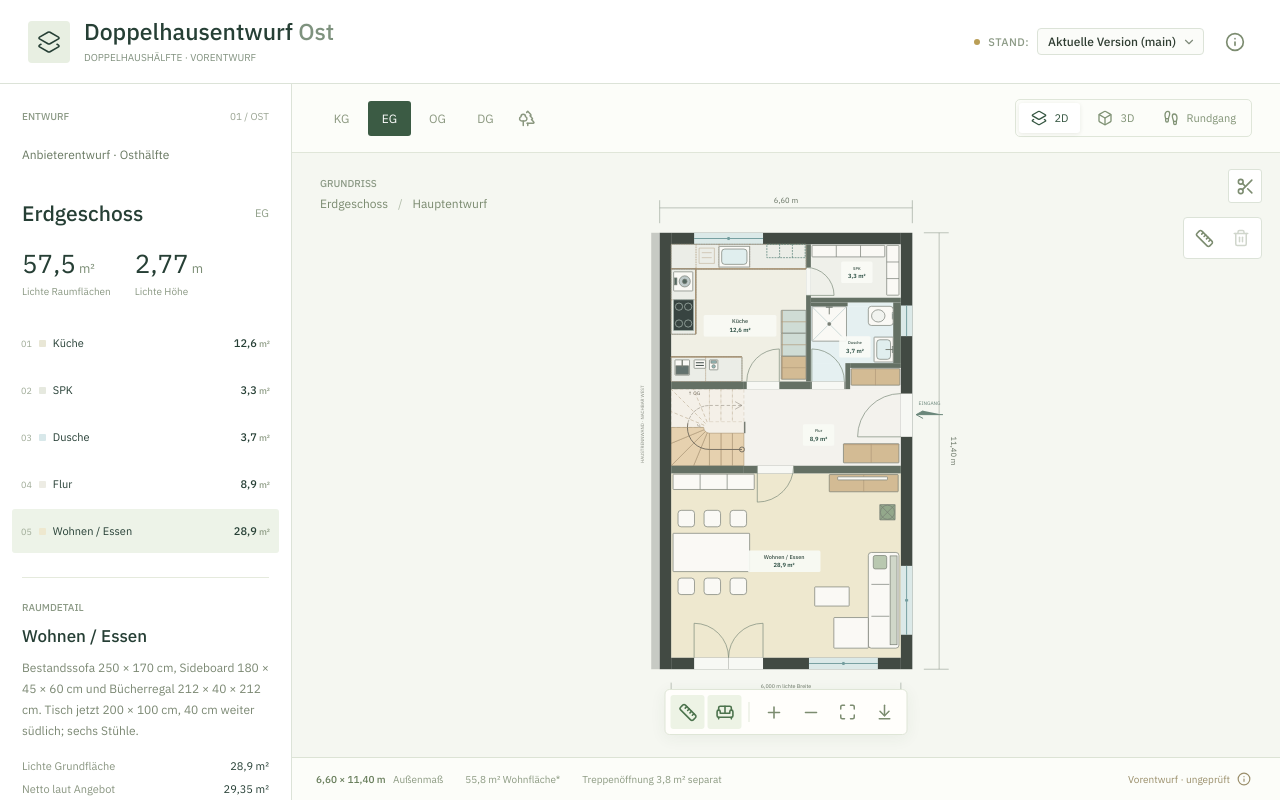
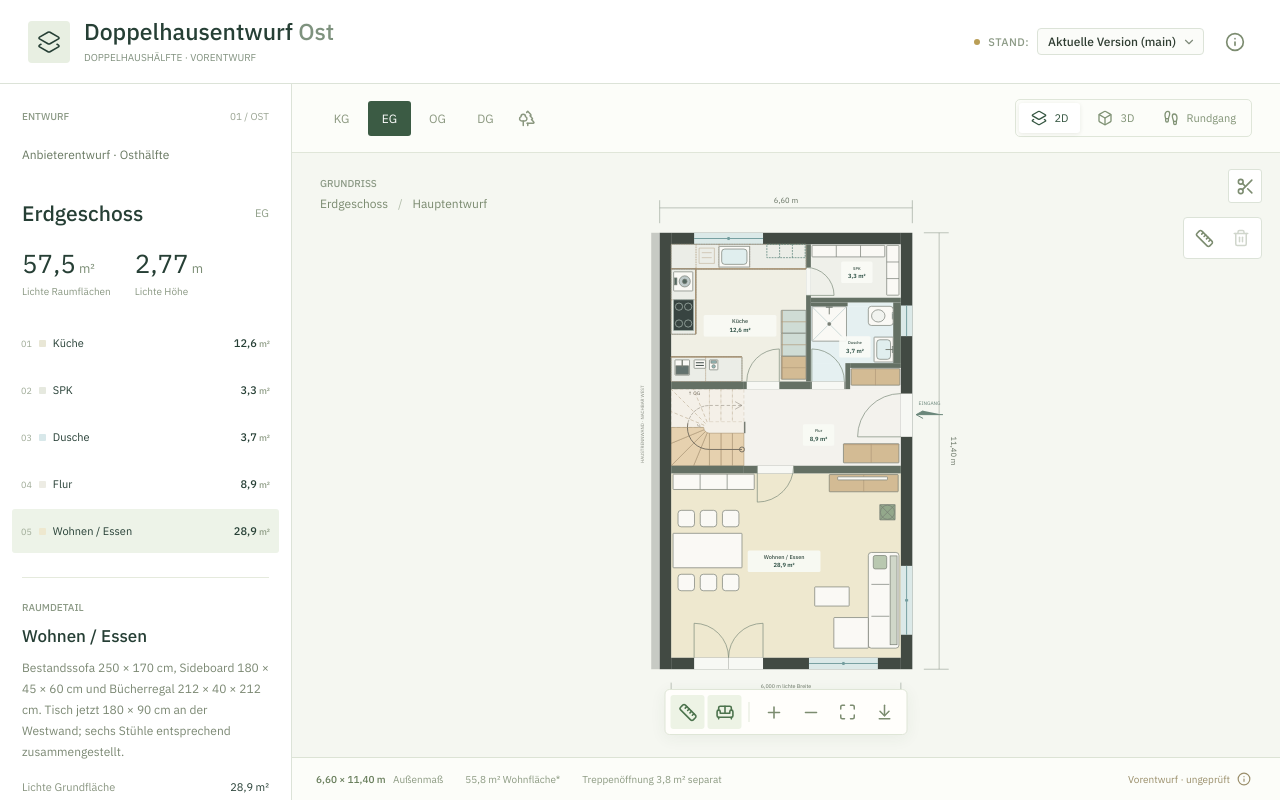
Before and after one commit to domoson/new-home, a React (Vite) app: page / in a window 1280 px wide. Built offline with nearby package versions, Linux system fonts and the light colour scheme.

Commit message:
türhöhe

```diff
--- a/src/ProviderDetails.tsx
+++ b/src/ProviderDetails.tsx
@@ -10,7 +10,7 @@ export default function ProviderDetails() {
     <dl><div><dt>Außenwand / Trennwand / Innenwand</dt><dd>30 / 30 / 12,5 cm, geschätzt</dd></div><div><dt>Lichte Höhe EG / OG</dt><dd>{number(construction.clearHeight)} m</dd></div><div><dt>KG lichte Höhe / Decke</dt><dd>{number(construction.basementClearHeight)} / {number(construction.basementCeiling)} m</dd></div><div><dt>Geschossdecken</dt><dd>{number(construction.timberFloor)} m</dd></div><div><dt>FFB KG / EG / OG / DG</dt><dd>{floorIds.map(id => number(elevations[id])).join(' / ')} m</dd></div><div><dt>Dachneigung / Innenknie</dt><dd>{house.pitch}° / {number(house.knee)} m</dd></div></dl>
     <p>Wandaufbauten, 24 cm Dachpaket normal zur Dachfläche und 20 cm Bodenplatte sind Annahmen. Der 24-cm-Wert im Schnitt bezeichnet die obere Kehlbalkendecke bei 2,77 m lichter DG-Höhe, nicht eindeutig die Dachstärke. Decke und Dachschrägen sind modelliert. Keine zusätzlichen Dachfenster angenommen.</p>
     <p>Spitzboden über der geschlossenen Kehlbalkendecke; DG-Innenwände enden an deren Unterkante bei 2,77 m. In der offenen Geschossansicht ist die Decke ausgeblendet. Innenleuchten vorerst entfernt. Die beiden südlichen Gartenbäume sind entfernt; Vorgarten und Nachbarvegetation bleiben erhalten. Treppenaufstieg von Süd nach Nord. DG-Schlafzimmertür 85 cm; Abstellraumtür in der Ostwand 73 × 160 cm, niedriger rechteckiger Flügel mit geprüftem Abstand zur Dachschräge über den Schwenkweg. Kein aufrechter Durchgang; der Rundgang hat derzeit keine Duckfunktion. Beschlag und Ausführung nicht fachlich nachgewiesen.</p>
-    <p>Zentrale Querwände an Treppe und Flur: 20 cm statt 12,5 cm als geometrische Annahme; tragende Funktion und Aufbau sind statisch nicht nachgewiesen. OG-Bad mit 20 cm tiefer, 1,20 m hoher Ost-Vorwand für WC/Waschtisch und 12 cm tiefer, 1,05 m hoher Wannen-Vorwand im Westen. Diese Aufbauten sind bei der Badfläche abgezogen. Küche mit nach links versetzter Tür, Hochschränken an der Ostwand und zusätzlicher Arbeitszeile im Süden. Esstisch 200 × 100 cm, 40 cm weiter südlich.</p>
+    <p>Zentrale Querwände an Treppe und Flur: 20 cm statt 12,5 cm als geometrische Annahme; tragende Funktion und Aufbau sind statisch nicht nachgewiesen. OG-Bad mit 20 cm tiefer, 1,20 m hoher Ost-Vorwand für WC/Waschtisch und 12 cm tiefer, 1,05 m hoher Wannen-Vorwand im Westen. Diese Aufbauten sind bei der Badfläche abgezogen. Küche mit nach links versetzter Tür, Hochschränken an der Ostwand und zusätzlicher Arbeitszeile im Süden. Esstisch 180 × 90 cm an der Westwand, sechs Stühle entsprechend angeordnet.</p>
     <p>Kellerfenster 90 × 75 cm; östliches Fenster mit 1,35 m Abstand seiner Südkante zur südlichen Außenkante. Beide Lichtschächte im Grundriss 130 × 50 cm, mittig zum Fenster mit je 20 cm seitlichem Überstand. Schachtmaße aus der Zeichnung angenähert, nicht gesondert bemaßt; Tiefe, Entwässerung und Herstellerdetails bleiben zu prüfen.</p>
     <p>Ergänztes Fenster im EG-Duschbad an der Ostwand: einflügelig, 80 × 105 cm, Brüstung 130 cm oberhalb der Vorwand; Nordkante bei z = 1,90 m. Lage und Maße aus dem unbemaßten Planausschnitt angenähert, keine Herstellermaße.</p>
     <p>EG-Duschbad: Dusche im Nordwesten, WC nordöstlich und Waschtisch südöstlich, jeweils mit Unterputzarmaturen. Ost-Vorwand 20 cm tief und 1,20 m hoch; Dusch-Vorwand 10 cm tief, 96 cm breit und 2,20 m hoch. Die Vorwände sind von der Modellfläche abgezogen; Angebotsfläche unverändert zum Vergleich. Leitungsführung und Ausführung nicht fachlich nachgewiesen.</p>
--- a/src/providerPlan.ts
+++ b/src/providerPlan.ts
@@ -2,7 +2,7 @@ import { basementWindow, construction, elevations, house, interiorWallThickness,
 import type { Floor, FloorId, Furniture, Opening, Rect, Room, Wall } from './model'
 import { kitchenFurniture } from './kitchenLayout'
 
-const opening = (id: string, start: number, width = .9, kind: Opening['kind'] = 'door', sill = 0, height = 2.1): Opening => ({ id, start, width, kind, sill, height })
+const opening = (id: string, start: number, width = .9, kind: Opening['kind'] = 'door', sill = 0, height = 2): Opening => ({ id, start, width, kind, sill, height })
 const windowOpening = (id: string, start: number, width: number, sill = .9, height = 1.25): Opening => ({ ...opening(id, start, width, 'window', sill, height), windowLayout: { columns: width >= 1.5 ? 2 : 1, ...(sill === 0 && !id.includes('fixed') ? { lowerFixed: .7 } : {}) } })
 const wall = (id: string, axis: Wall['axis'], x: number, z: number, length: number, openings: Opening[] = [], thickness = interiorWallThickness): Wall => ({ id, axis, ...rect(x, z, axis === 'x' ? length : thickness, axis === 'z' ? length : thickness), openings })
 const item = (id: string, kind: Furniture['kind'], x: number, z: number, width: number, depth: number, height: number, angle = 0): Furniture => ({ id, kind, x, z, width, depth, height, angle })
@@ -35,8 +35,8 @@ export function buildProviderFloor(id: FloorId, side: 'east' | 'west'): Floor {
     floor.walls.push(wall('kitchen-east', 'z', kitchenEast, north, upperNorth - north, [{ ...opening('pantry', pantryEnd - north - .79, .73), hinge: 'end' }]), wall('pantry-south', 'x', wetWest, pantryEnd, east - wetWest), wall('wc-south', 'x', wetWest, upperNorth, .9, [opening('wc', .025, .85)], bearing), wall('wc-niche-return', 'z', nicheWest - partition, showerEnd, stair.z - showerEnd), wall('wc-niche-north', 'x', nicheWest, showerEnd, east - nicheWest), wall('kitchen-south', 'x', stairEast, upperNorth, kitchenEast + partition - stairEast, [{ ...opening('kitchen-door', .075, .85), hinge: 'end' }], bearing), wall('living-north', 'x', stairEast, stair.end, east - stairEast, [{ ...opening('living', .35, .95), swing: 'reverse' }], bearing))
     const serviceEast = east - .2, showerServiceWidth = .96, showerServiceDepth = .1
     floor.walls.push({ ...wall('wc-installation-east', 'z', serviceEast, showerNorth, showerEnd - showerNorth, [], .2), height: 1.2 }, { ...wall('wc-installation-shower', 'x', wetWest, showerNorth, showerServiceWidth, [], showerServiceDepth), height: 2.2 })
-    floor.rooms = [room('kitchen', 'Küche', [rect(west, north, kitchenEast - west, upperNorth - north)], [2.1, 2.4]), room('pantry', 'SPK', [rect(wetWest, north, east - wetWest, pantryEnd - north)], [5.15, 1], '#e6e9df'), room('wc', 'Dusche', [rect(wetWest + showerServiceWidth, showerNorth, serviceEast - wetWest - showerServiceWidth, showerServiceDepth), rect(wetWest, showerNorth + showerServiceDepth, serviceEast - wetWest, showerEnd - showerNorth - showerServiceDepth), rect(wetWest, showerEnd, .9, upperNorth - showerEnd)], [5.1, 2.95], '#d8e8ea', 'Dusche im Nordwesten, WC und Waschtisch an der östlichen Vorwand, Unterputzarmaturen. Vorwandflächen abgezogen; Aufbauten und Leitungsführung sind Planungsannahmen.'), room('hall', 'Flur', [rect(stairEast, stair.z, east - stairEast, stair.depth), rect(nicheWest, showerEnd + partition, east - nicheWest, stair.z - showerEnd - partition)], [4.15, 5.25], '#edece4'), room('living', 'Wohnen / Essen', [rect(west, lowerSouth, east - west, south - lowerSouth)], [3.25, 8.55], '#eee8cf', 'Bestandssofa 250 × 170 cm, Sideboard 180 × 45 × 60 cm und Bücherregal 212 × 40 × 212 cm. Tisch jetzt 200 × 100 cm, 40 cm weiter südlich; sechs Stühle.')]
-    floor.furniture = [...kitchenFurniture(floor.height), item('pantry-shelf-north', 'bookcase', 3.98, .33, 1.9, .3, 2.1), item('pantry-shelf', 'bookcase', 5.93, .33, .32, 1.3, 2.1, Math.PI), { ...item('guest-shower', 'shower', 3.98, showerNorth + showerServiceDepth + .01, .9, .9, .04), concealedFittings: true }, { ...item('guest-wc', 'wc', serviceEast - .65, showerNorth + .1, .65, .5, .43, Math.PI / 2), concealedFittings: true }, { ...item('guest-sink', 'sink', serviceEast - .5, showerEnd - .68, .5, .65, .85, Math.PI / 2), concealedFittings: true }, item('hall-niche-storage', 'cabinet', nicheWest + .025, showerEnd + partition + .02, east - nicheWest - .05, .43, 2.3), item('wardrobe', 'cabinet', 4.8, 5.51, 1.45, .5, 2.35, Math.PI), item('bookshelf', 'bookcase', .35, lowerSouth + .02, 2.12, .4, 2.12), item('sideboard', 'cabinet', 4.43, lowerSouth + .03, 1.8, .45, .6), item('tv', 'tv', 4.65, lowerSouth + .09, 1.3, .08, 1.45), item('dining', 'table', .35, 7.85, 2, 1, .75), item('sofa', 'sofa', 5.45, 8.35, .8, 2.5, .8, Math.PI / 2), item('sofa-chaise', 'chaise', 4.55, 10.05, .9, .8, .48), item('coffee', 'table', 4.05, 9.25, .9, .5, .35), item('plant', 'plant', 5.75, 7.1, .4, .4, 1.2), ...[.48, 1.16, 1.84].flatMap((x, index) => [item(`dining-chair-n-${index}`, 'chair', x, 7.25, .43, .43, .8), item(`dining-chair-s-${index}`, 'chair', x, 9.02, .43, .43, .8, Math.PI)])]
+    floor.rooms = [room('kitchen', 'Küche', [rect(west, north, kitchenEast - west, upperNorth - north)], [2.1, 2.4]), room('pantry', 'SPK', [rect(wetWest, north, east - wetWest, pantryEnd - north)], [5.15, 1], '#e6e9df'), room('wc', 'Dusche', [rect(wetWest + showerServiceWidth, showerNorth, serviceEast - wetWest - showerServiceWidth, showerServiceDepth), rect(wetWest, showerNorth + showerServiceDepth, serviceEast - wetWest, showerEnd - showerNorth - showerServiceDepth), rect(wetWest, showerEnd, .9, upperNorth - showerEnd)], [5.1, 2.95], '#d8e8ea', 'Dusche im Nordwesten, WC und Waschtisch an der östlichen Vorwand, Unterputzarmaturen. Vorwandflächen abgezogen; Aufbauten und Leitungsführung sind Planungsannahmen.'), room('hall', 'Flur', [rect(stairEast, stair.z, east - stairEast, stair.depth), rect(nicheWest, showerEnd + partition, east - nicheWest, stair.z - showerEnd - partition)], [4.15, 5.25], '#edece4'), room('living', 'Wohnen / Essen', [rect(west, lowerSouth, east - west, south - lowerSouth)], [3.25, 8.55], '#eee8cf', 'Bestandssofa 250 × 170 cm, Sideboard 180 × 45 × 60 cm und Bücherregal 212 × 40 × 212 cm. Tisch jetzt 180 × 90 cm an der Westwand; sechs Stühle entsprechend zusammengestellt.')]
+    floor.furniture = [...kitchenFurniture(floor.height), item('pantry-shelf-north', 'bookcase', 3.98, .33, 1.9, .3, 2.1), item('pantry-shelf', 'bookcase', 5.93, .33, .32, 1.3, 2.1, Math.PI), { ...item('guest-shower', 'shower', 3.98, showerNorth + showerServiceDepth + .01, .9, .9, .04), concealedFittings: true }, { ...item('guest-wc', 'wc', serviceEast - .65, showerNorth + .1, .65, .5, .43, Math.PI / 2), concealedFittings: true }, { ...item('guest-sink', 'sink', serviceEast - .5, showerEnd - .68, .5, .65, .85, Math.PI / 2), concealedFittings: true }, item('hall-niche-storage', 'cabinet', nicheWest + .025, showerEnd + partition + .02, east - nicheWest - .05, .43, 2.3), item('wardrobe', 'cabinet', 4.8, 5.51, 1.45, .5, 2.35, Math.PI), item('bookshelf', 'bookcase', .35, lowerSouth + .02, 2.12, .4, 2.12), item('sideboard', 'cabinet', 4.43, lowerSouth + .03, 1.8, .45, .6), item('tv', 'tv', 4.65, lowerSouth + .09, 1.3, .08, 1.45), item('dining', 'table', .35, 7.85, 1.8, .9, .75), item('sofa', 'sofa', 5.45, 8.35, .8, 2.5, .8, Math.PI / 2), item('sofa-chaise', 'chaise', 4.55, 10.05, .9, .8, .48), item('coffee', 'table', 4.05, 9.25, .9, .5, .35), item('plant', 'plant', 5.75, 7.1, .4, .4, 1.2), ...[.48, 1.06, 1.64].flatMap((x, index) => [item(`dining-chair-n-${index}`, 'chair', x, 7.25, .43, .43, .8), item(`dining-chair-s-${index}`, 'chair', x, 8.92, .43, .43, .8, Math.PI)])]
   } else if (id === 'KG') {
     const divider = 3.625
     floor.walls.push(wall('bath-south', 'x', west, upperNorth, east - west, [opening('bath', 2.3)], bearing), wall('east-divider', 'z', divider, stair.z, stair.depth, [opening('child-north', .35)]), wall('store-north', 'x', west, stair.end, east - west, [opening('child-south', 2.3)], bearing))
```
Also changed, not shown: 1 other file (tests, documents, lock files or other folders).
